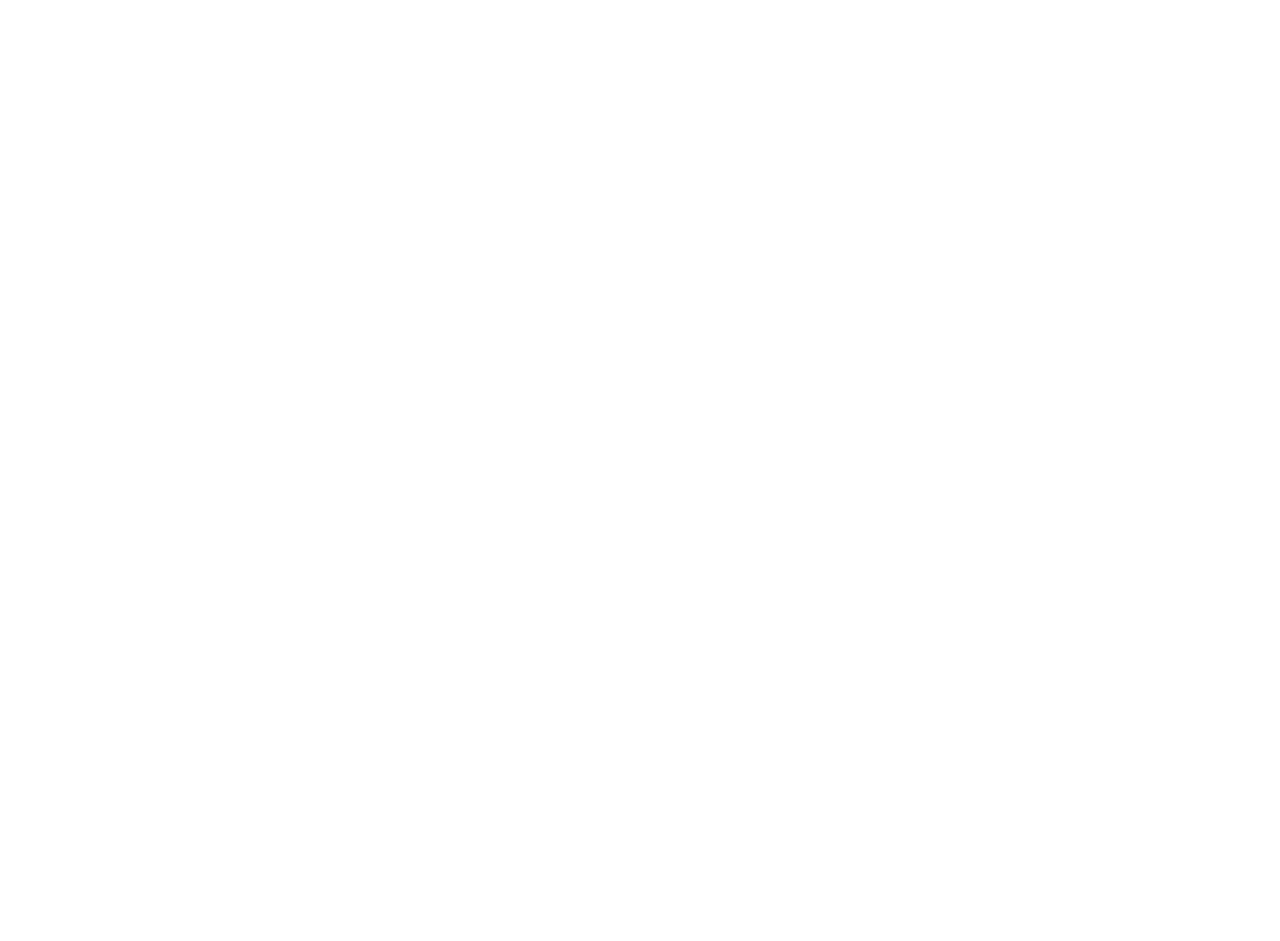
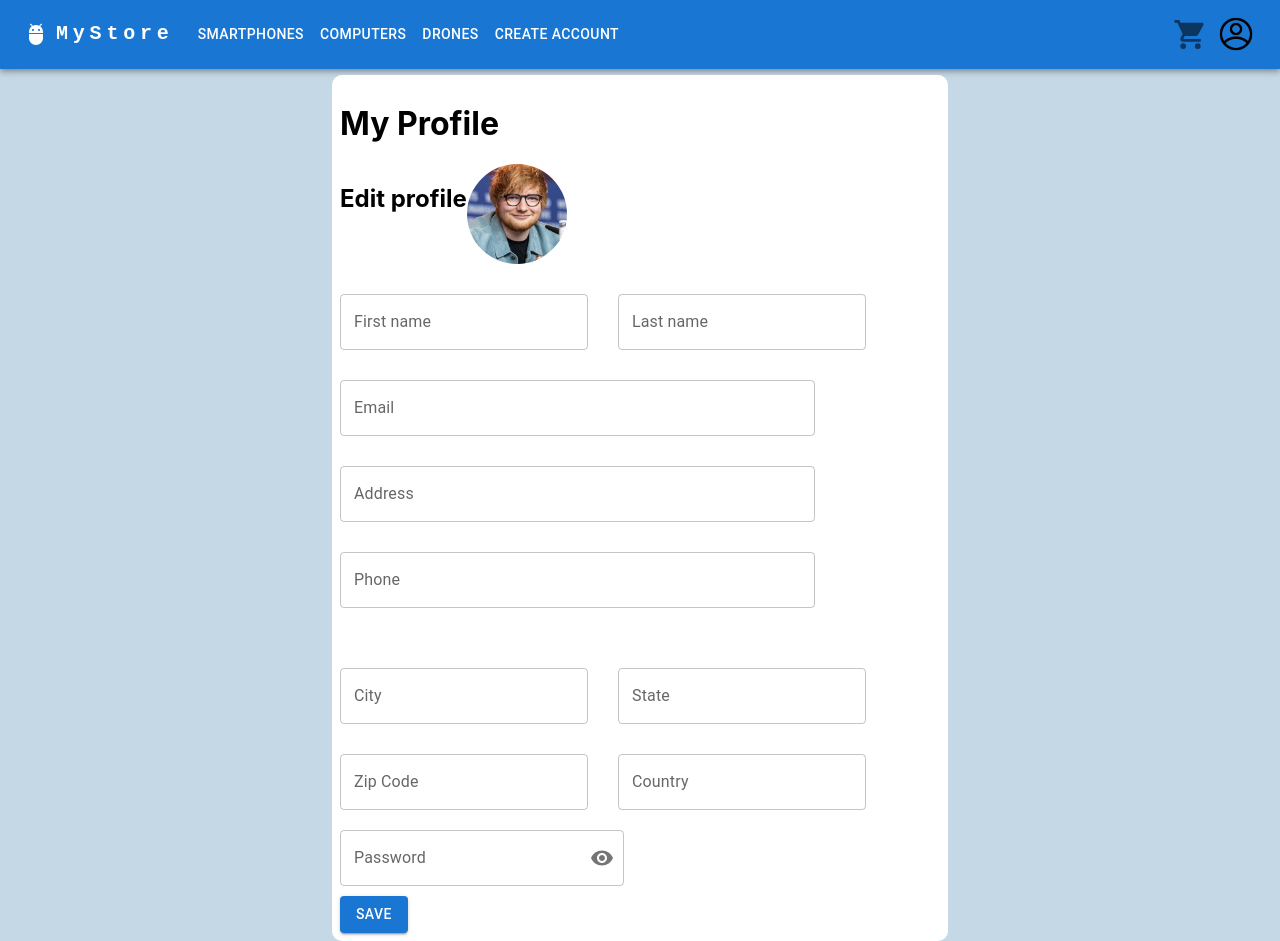
Before and after one commit to marcos-y/My-Store, a React (Create React App) app: page /profile in a window 1280 px wide. Before the commit this address had no page. Before the commit the page ends 800 px from the top, so only its background shows below. Built offline with nearby package versions, Linux system fonts and the light colour scheme; the HTML template or start-up script is replaced by a standard one.

Commit message:
today-changes

```diff
--- a/src/App.js
+++ b/src/App.js
@@ -4,6 +4,9 @@
 import Drones from './Pages/Drones/Drones';
 import Computers from './Pages/Computers/Computers';
 import Home from './Pages/Home/Home';
+import Account from './Pages/Account/Account';
+import Profile from './Pages/Profile/Profile';
+import Dashboard from './Pages/Dashboard/Dashboard';
 import {
   BrowserRouter,
   Routes,
@@ -26,6 +29,12 @@
             </Route>
             <Route path="/create-account" element={<CreateAccount/>}>
             </Route>
+            <Route path="/account" element={<Account/>}>
+            </Route>
+            <Route path="/dashboard" element={<Dashboard/>}>
+            </Route>
+            <Route path="/profile" element={<Profile/>}>
+            </Route>
         </Routes>
       </BrowserRouter>
       </div>
--- a/src/Components/AppBar/AppBar.jsx
+++ b/src/Components/AppBar/AppBar.jsx
@@ -15,21 +15,21 @@
 import ShoppingCartIcon from '@mui/icons-material/ShoppingCart';
 import icon from '../../Images/user2.png';
 import {
-  BrowserRouter,
-  Routes,
-  Route,
-  Link
+  Link,
+  useNavigate
 } from "react-router-dom";
-import { useNavigate } from "react-router-dom";
-import Modal from '../../Components/Modal/Modal';
 import Modal2 from '../../Components/Modal2/Modal2';
 import ModalTransition from '../../Components/ModalTransition/ModalTransition';
+import profileImage from '../../Images/ed.jpg';
 
-const pages = ['smartphones', 'computers', 'drones', 'Create Account'];
-const settings = ['Profile', 'Account', 'Dashboard', 'Logout'];
-const links = ['/', '/cellphones', '/computers', '/drones', '/create-account'];
 
 const ResponsiveAppBar = () => {
+
+  const isLogged = JSON.parse(sessionStorage.getItem('isLogged'));
+
+  const pages = ['smartphones', 'computers', 'drones', isLogged ? null : 'Create Account'];
+  const settings = ['Profile', 'Account', 'Dashboard', 'Logout'];
+
   const [anchorElNav, setAnchorElNav] = React.useState(null);
   const [anchorElUser, setAnchorElUser] = React.useState(null);
 
@@ -52,11 +52,26 @@
   const handleOpen = () => setOpen(true);
   const handleClose = () => setOpen(false);
 
-  const [open2, setOpen2] = React.useState(false);
-  const handleOpen2 = () => setOpen2(true);
-  const handleClose2 = () => setOpen2(false);
+  const [openModal2, setOpenModal2] = React.useState(false);
+  const handleOpenModal2 = () => setOpenModal2(true);
+  const handleCloseModal2 = () => setOpenModal2(false);
 
-  const isLogged = JSON.parse(sessionStorage.getItem('isLogged'));
+
+  let navigate = useNavigate();
+  const handleClickLogout = () => {
+    sessionStorage.setItem('isLogged', false);
+    setAnchorElUser(null);
+    navigate('/');
+  }
+  const openDashboard = () => {
+    navigate('/dashboard');
+  };
+  const openProfile = () => {
+    navigate('/profile');
+  }
+  const openAccount = () => {
+    navigate('/account');
+  }
 
   return (
     <>
@@ -64,7 +79,7 @@
         <Container maxWidth="xl">
           <Toolbar disableGutters>
             <AdbIcon sx={{ display: { xs: 'none', md: 'flex' }, mr: 1 }} />
-            <Link style={{textDecoration:'none',color:'white'}} to="/">
+            <Link style={{ textDecoration: 'none', color: 'white' }} to="/">
               <Typography
                 variant="h6"
                 noWrap
@@ -139,7 +154,7 @@
             </Typography>
             <Box sx={{ flexGrow: 1, display: { xs: 'none', md: 'flex' } }}>
               {pages.map((page) => (
-                <Link style={{textDecoration:'none'}} to={page!='Create Account' ? `/${page}` : "/create-account"}>
+                <Link key={page} style={{ textDecoration: 'none' }} to={page != 'Create Account' ? `/${page}` : "/create-account"}>
                   <Button
                     key={page}
                     sx={{ my: 2, color: 'white', display: 'block' }}
@@ -155,8 +170,8 @@
                 <ShoppingCartIcon fontSize="large"></ShoppingCartIcon>
               </IconButton>
               <Tooltip title="Login">
-                <IconButton onClick={isLogged ? handleOpenUserMenu : handleOpen2} sx={{ p: 0 }}>
-                  <Avatar alt="Remy Sharp" src={icon} />
+                <IconButton onClick={isLogged ? handleOpenUserMenu : handleOpenModal2} sx={{ p: 0 }}>
+                  <Avatar alt="Remy Sharp" src={isLogged ? profileImage : icon} />
                 </IconButton>
               </Tooltip>
               <Menu
@@ -176,8 +191,11 @@
                 onClose={handleCloseUserMenu}
               >
                 {settings.map((setting) => (
-                  <MenuItem key={setting} onClick={handleCloseUserMenu}>
-                    <Typography textAlign="center">{setting}</Typography>
+                  <MenuItem key={setting} onClick={setting == 'Logout' ? handleClickLogout : (setting == 'Profile' ? openProfile :
+                    (setting == 'Account' ? openAccount :
+                      (setting == 'Dashboard' ? openDashboard : handleCloseUserMenu)
+                    ))}>
+                    <Typography key={setting} textAlign="center">{setting}</Typography>
                   </MenuItem>
                 ))}
               </Menu>
@@ -186,7 +204,7 @@
         </Container>
       </AppBar>
       <ModalTransition handleOpen={handleOpen} handleClose={handleClose} open={open}></ModalTransition>
-      <Modal2 handleOpen2={handleOpen2} handleClose2={handleClose2} open2={open2}></Modal2>
+      <Modal2 handleOpen2={handleOpenModal2} handleClose2={handleCloseModal2} open2={openModal2}></Modal2>
     </>
   );
 };
--- a/src/Components/Card/Card.jsx
+++ b/src/Components/Card/Card.jsx
@@ -9,7 +9,6 @@
 import Avatar from '@mui/material/Avatar';
 import IconButton from '@mui/material/IconButton';
 import Typography from '@mui/material/Typography';
-import { red } from '@mui/material/colors';
 import FavoriteIcon from '@mui/icons-material/Favorite';
 import ShareIcon from '@mui/icons-material/Share';
 import ExpandMoreIcon from '@mui/icons-material/ExpandMore';
@@ -72,10 +71,12 @@
    };
 
   //ADD PRODUCT TO CART
+  const storage = [{}];
   const handleClickBuy = (item) =>{
     setOpen2(true);
-    sessionStorage.setItem('item1:',JSON.stringify(item.title));
+    sessionStorage.setItem('item:',JSON.stringify(item.title));
     sessionStorage.setItem('price',JSON.stringify(item.price));
+    sessionStorage.setItem('Items',storage.push(JSON.stringify(item)));
   }
   const title = props.title;
   const price = props.price;
--- a/src/Components/Modal2/Modal2.jsx
+++ b/src/Components/Modal2/Modal2.jsx
@@ -6,6 +6,7 @@
 import IconButton from '@mui/material/IconButton';
 import Typography from '@mui/material/Typography';
 import TextField from '@mui/material/TextField';
+import TextfieldPassword from '../TextfieldPassword/TextfieldPassword';
 
 const style = {
   position: 'absolute',
@@ -34,15 +35,22 @@
   const handleChangeEmail = (event) => setEmail(event.target.value);
   const handleChangePassword = (event) => setPassword(event.target.value);
 
+  const user = [{email,password}];
+
   const handleClick = () =>{
     console.log(email,password);
-    if ( (email==='marcos@gmail') && (password===123))
+    if ( (email=='marcos@gmail') && (password==123))
     {
       setIsLogged(true);
       sessionStorage.setItem('isLogged',true);
     }
     setEmail('');
     setPassword('');
+    props.handleClose2();
+  }
+
+  const handleClickLogout = () =>{
+    sessionStorage.setItem('isLogged',false);
   }
 
   return (
@@ -63,9 +71,15 @@
             </Typography>
             <TextField onChange={handleChangeEmail} value={email} style={{marginTop:'15px'}}
             id="outlined-basic" label="Email" variant="outlined" />
-            <TextField onChange={handleChangePassword} value={password} style={{marginTop:'15px'}} id="outlined-basic"
-            label="Password" variant="outlined" />
-            <Button onClick={handleClick} style={{marginTop:'10px'}} variant="contained">Submit</Button>
+
+            <TextField onChange={handleChangePassword} value={password} style={{marginTop:'15px'}}
+            id="outlined-basic" label="Password" variant="outlined" />
+            {/*
+            <TextfieldPassword password={password}></TextfieldPassword>
+            */}
+            <Button onClick={handleClick} style={{marginTop:'10px'}} variant="contained">
+              Submit
+            </Button>
             </div>
         </Box>
       </Modal>
--- a/src/Components/ModalTransition/ModalTransition.jsx
+++ b/src/Components/ModalTransition/ModalTransition.jsx
@@ -45,7 +45,7 @@
             price:700,
         }
     ]);
-    localStorage.setItem('Items',items);
+    sessionStorage.setItem('Items',JSON.stringify(items));
 
     return (
         <div>
@@ -77,7 +77,7 @@
                         {
                             items.map((item,index)=>{
                                 return(
-                                    <Item price={item.price} name={item.name}></Item>
+                                    <Item key={index} price={item.price} name={item.name}></Item>
                                 )
                             })
                         }
--- /dev/null
+++ b/src/Components/TextfieldPassword/TextfieldPassword.jsx
@@ -0,0 +1,63 @@
+import * as React from 'react';
+import Box from '@mui/material/Box';
+import IconButton from '@mui/material/IconButton';
+import OutlinedInput from '@mui/material/OutlinedInput';
+import InputLabel from '@mui/material/InputLabel';
+import InputAdornment from '@mui/material/InputAdornment';
+import FormControl from '@mui/material/FormControl';
+import Visibility from '@mui/icons-material/Visibility';
+import VisibilityOff from '@mui/icons-material/VisibilityOff';
+
+export default function InputAdornments(props) {
+    const [values, setValues] = React.useState({
+      amount: '',
+      password: props.password,
+      weight: '',
+      weightRange: '',
+      showPassword: false,
+    });
+
+    const handleChange = (prop) => (event) => {
+      setValues({ ...values, [prop]: event.target.value });
+    };
+
+    const handleClickShowPassword = () => {
+      setValues({
+        ...values,
+        showPassword: !values.showPassword,
+      });
+    };
+
+    const handleMouseDownPassword = (event) => {
+      event.preventDefault();
+    };
+
+    return (
+        <Box sx={{ width:'100%', display: 'flex', flexWrap: 'wrap', marginTop:'20px' }}>
+          <div>
+          <FormControl sx={{  width: '100%' }} variant="outlined">
+          <InputLabel htmlFor="outlined-adornment-password">Password</InputLabel>
+          <OutlinedInput
+            id="outlined-adornment-password"
+            type={values.showPassword ? 'text' : 'password'}
+            value={values.password}
+            onChange={handleChange('password')}
+            endAdornment={
+              <InputAdornment position="end">
+                <IconButton
+                  aria-label="toggle password visibility"
+                  onClick={handleClickShowPassword}
+                  onMouseDown={handleMouseDownPassword}
+                  edge="end"
+                >
+                  {values.showPassword ? <VisibilityOff /> : <Visibility />}
+                </IconButton>
+              </InputAdornment>
+            }
+            label="Password"
+          />
+        </FormControl>
+        </div>
+        </Box>
+      );
+    }
--- /dev/null
+++ b/src/Pages/Account/Account.jsx
@@ -0,0 +1,26 @@
+import React from 'react';
+import AppBar from '../../Components/AppBar/AppBar';
+import TextfieldPassword from '../../Components/TextfieldPassword/TextfieldPassword';
+
+const Account = () => {
+
+    return (
+        <>
+            <AppBar></AppBar>
+            <div style={{
+                maxWidth: '600px', margin: 'auto', padding: '8px', marginTop: '6px',
+                backgroundColor: 'white', borderRadius: '10px'
+            }}>
+            <div style={{margin:'auto'}}>
+                <h1>Account</h1>
+                <h2>Change Password</h2>
+                <TextfieldPassword></TextfieldPassword>
+                <h3>Repeat password:</h3>
+                <TextfieldPassword></TextfieldPassword>
+            </div>
+            </div>
+        </>
+    )
+}
+
+export default Account;
--- a/src/Pages/CreateAccount/CreateAccount.jsx
+++ b/src/Pages/CreateAccount/CreateAccount.jsx
@@ -42,6 +42,7 @@
                 <TextField onChange={handleChangePassword} value={password} style={{marginTop:'15px'}} id="outlined-basic" label="Password" variant="outlined" />
                 <TextField onChange={handleChangeConfirmPassword} value={confirmPassword} style={{marginTop:'15px'}} id="outlined-basic" label="Confirm Password" variant="outlined" />
                 <Button onClick={handleClick} style={{marginTop:'10px',float:'left',width:'30px'}} variant="contained">Submit</Button>
+                <h1></h1>
             </div>
         </>
     )
--- /dev/null
+++ b/src/Pages/Dashboard/Dashboard.jsx
@@ -0,0 +1,14 @@
+import React from 'react';
+import AppBar from '../../Components/AppBar/AppBar';
+
+const Dashboard = () =>{
+
+    return(
+        <>
+            <AppBar></AppBar>
+            <h1>Dashboard</h1>
+        </>
+    )
+}
+
+export default Dashboard;
--- /dev/null
+++ b/src/Pages/Profile/Profile.jsx
@@ -0,0 +1,73 @@
+import React, {useState} from 'react';
+import AppBar from '../../Components/AppBar/AppBar';
+import Avatar from '@mui/material/Avatar';
+import profileImage from '../../Images/ed.jpg';
+import TextField from '@mui/material/TextField';
+import TextfieldPassword from '../../Components/TextfieldPassword/TextfieldPassword';
+import Button from '@mui/material/Button';
+
+const Profile = () => {
+
+    const [firstName,setFirstName] = useState('');
+    const [lastName,setLastName] = useState('');
+    const [email,setEmail] = useState('');
+    const [phone,setPhone] = useState('');
+    const [password,setPassword] = useState('');
+    const [confirmPassword,setConfirmPassword] = useState('');
+    const [adress,setAdress] = useState('');
+    const [city,setCity] = useState('');
+    const [zipCode,setZipCode] = useState('');
+    const [country,setCountry] = useState('');
+    const [state,setState] = useState('');
+
+    const handleChangeFirstName = (event) => setFirstName(event.target.value);
+    const handleChangeLastName = (event) => setLastName(event.target.value);
+    const handleChangeEmail = (event) => setEmail(event.target.value);
+    const handleChangePhone = (event) => setPhone(event.target.value);
+    const handleChangePassword = (event) => setPassword(event.target.value);
+    const handleChangeConfirmPassword = (event) => setConfirmPassword(event.target.value);
+    const handleChangeAdress = (event) => setAdress(event.target.value);
+    const handleChangeCity = (event) => setCity(event.target.value);
+    const handleChangeZipCode = (event) => setZipCode(event.target.value);
+    const handleChangeCountry = (event) => setCountry(event.target.value);
+    const handleChangeState = (event) => setState(event.target.value);
+
+    const handleClick = () =>{
+        console.log(firstName,lastName,email,phone,password,adress,city,zipCode,country,state);
+    }
+
+    return (
+        <>
+            <AppBar></AppBar>
+            <div style={{ maxWidth: '600px', margin: 'auto', padding:'8px',marginTop:'6px',
+            backgroundColor:'white',borderRadius:'10px' }}>
+                <h1>My Profile</h1>
+                <div style={{display:'flex', maxWidth:'500px'}}>
+                    <h2>Edit profile</h2>
+                    <Avatar sx={{ width: 100, height: 100}} alt="Profile" src={profileImage}>
+                    </Avatar>
+                </div>
+                <div style={{display:'flex',marginTop:'30px'}}>
+                    <TextField value={firstName} onChange={handleChangeFirstName} id="outlined-basic1" label="First name" variant="outlined" />
+                    <TextField value={lastName} onChange={handleChangeLastName} style={{marginLeft:'30px'}} id="outlined-basic" label="Last name" variant="outlined" />
+                </div>
+                <TextField value={email} onChange={handleChangeEmail} style={{width:'475px',marginTop:'30px'}} id="outlined-basic2" label="Email" variant="outlined" />
+                <TextField value={adress} onChange={handleChangeAdress} style={{width:'475px',marginTop:'30px'}} id="outlined-basic3" label="Address" variant="outlined" />
+                <TextField value={phone} onChange={handleChangePhone} style={{width:'475px',marginTop:'30px'}} id="outlined-basic4" label="Phone" variant="outlined" />
+                <div style={{display:'flex',marginTop:'30px'}}></div>
+                <div style={{display:'flex',marginTop:'30px'}}>
+                    <TextField value={city} onChange={handleChangeCity} id="outlined-basic5" label="City" variant="outlined" />
+                    <TextField value={state} onChange={handleChangeState} style={{marginLeft:'30px'}} id="outlined-basic" label="State" variant="outlined" />
+                </div>
+                <div style={{display:'flex',marginTop:'30px'}}>
+                    <TextField value={zipCode} onChange={handleChangeZipCode} id="outlined-basic6" label="Zip Code" variant="outlined" />
+                    <TextField value={country} onChange={handleChangeCountry} style={{marginLeft:'30px'}} id="outlined-basic7" label="Country" variant="outlined" />
+                </div>
+                <TextfieldPassword width={'100%'}></TextfieldPassword>
+                <Button onClick={handleClick} style={{marginTop:'10px'}} variant="contained">Save</Button>
+            </div>
+        </>
+    )
+}
+
+export default Profile;
```
Also changed, not shown: src/Images/ed.jpg (added). Lines whose indentation alone changed are shown as unchanged.
